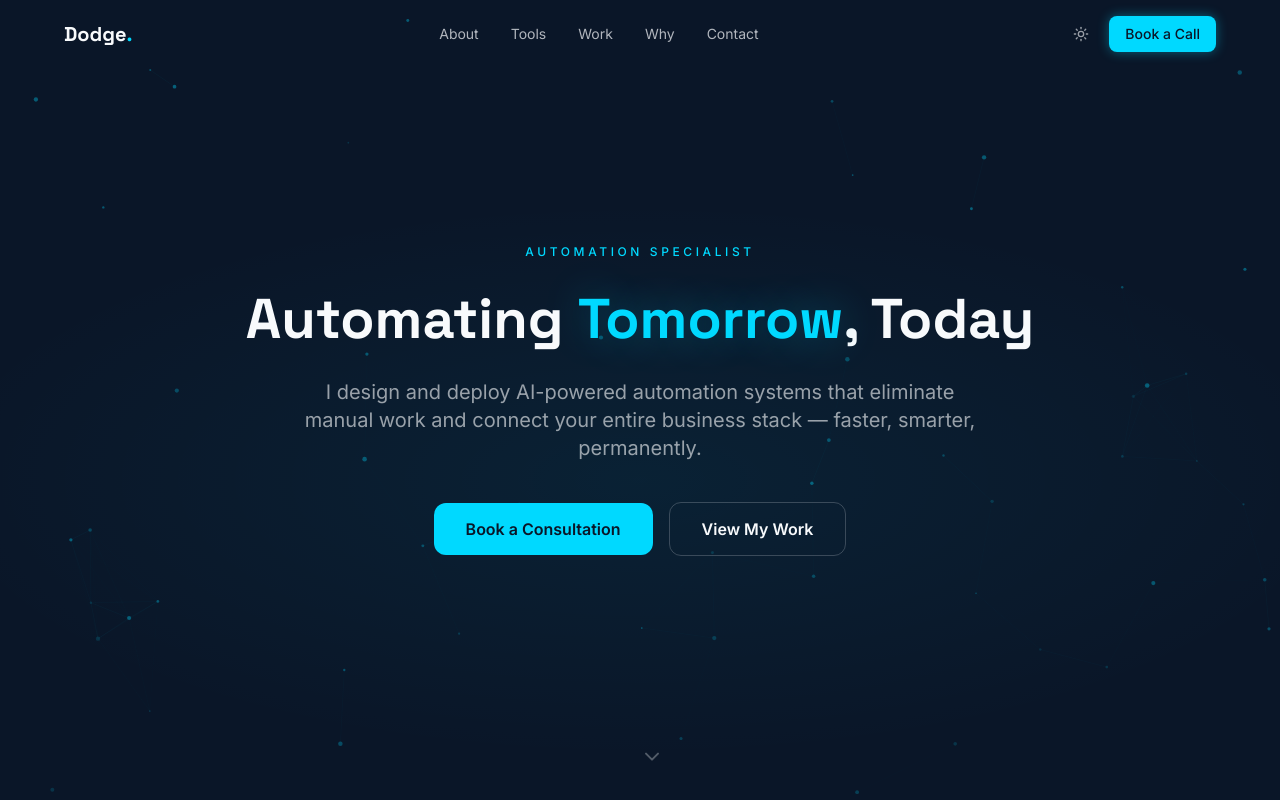
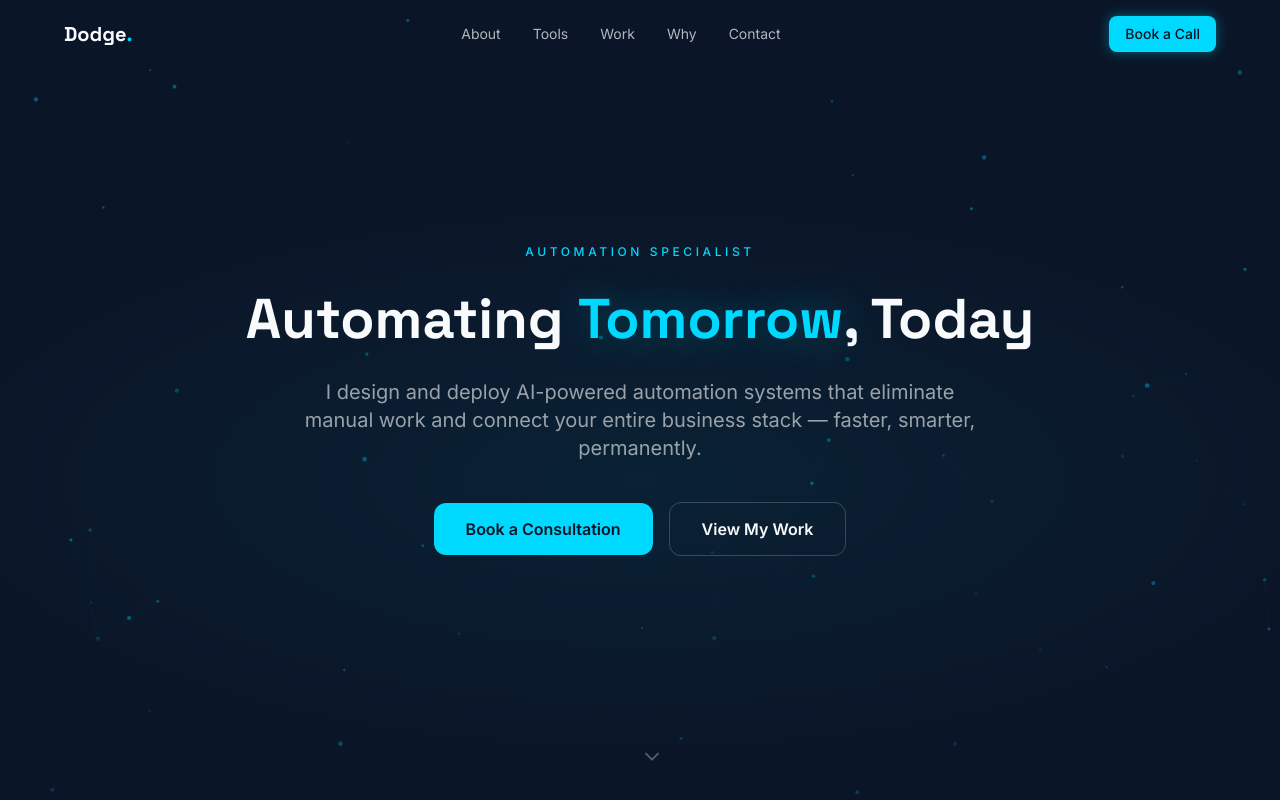
Before and after one commit to SiiiC1/AutomatewithDodge, a Next.js app: page / in a window 1280 px wide. Shown: the top 800 px of the page. Built offline with nearby package versions, Linux system fonts and the light colour scheme.

Commit message:
fix: remove dark/light toggle and fix Slack and Twilio logo colors

```diff
--- a/components/Navbar.tsx
+++ b/components/Navbar.tsx
@@ -1,8 +1,7 @@
 'use client'
 import { useState, useEffect } from 'react'
 import { motion, AnimatePresence } from 'framer-motion'
-import { Menu, X, Moon, Sun } from 'lucide-react'
-import { useTheme } from 'next-themes'
+import { Menu, X } from 'lucide-react'
 
 const NAV_LINKS = [
   { label: 'About', href: '#about' },
@@ -15,11 +14,7 @@ const NAV_LINKS = [
 export function Navbar() {
   const [scrolled, setScrolled] = useState(false)
   const [menuOpen, setMenuOpen] = useState(false)
-  const { theme, setTheme } = useTheme()
-  const [mounted, setMounted] = useState(false)
-
   useEffect(() => {
-    setMounted(true)
     const handleScroll = () => setScrolled(window.scrollY > 20)
     window.addEventListener('scroll', handleScroll, { passive: true })
     return () => window.removeEventListener('scroll', handleScroll)
@@ -60,17 +55,6 @@ export function Navbar() {
 
           {/* Right actions */}
           <div className="flex items-center gap-3">
-            {/* Dark mode toggle */}
-            {mounted && (
-              <button
-                onClick={() => setTheme(theme === 'dark' ? 'light' : 'dark')}
-                className="p-2 rounded-lg text-light/60 hover:text-primary transition-colors"
-                aria-label="Toggle theme"
-              >
-                {theme === 'dark' ? <Sun size={16} /> : <Moon size={16} />}
-              </button>
-            )}
-
             {/* CTA */}
             <motion.button
               onClick={() => handleNavClick('#contact')}
--- a/components/sections/Tools.tsx
+++ b/components/sections/Tools.tsx
@@ -21,9 +21,9 @@ const TOOL_LOGOS: Record<string, string> = {
   'supabase':         'https://cdn.simpleicons.org/supabase',
   'jira':             'https://cdn.simpleicons.org/jira',
   'asana':            'https://cdn.simpleicons.org/asana',
-  'slack':            'https://cdn.simpleicons.org/slack',
+  'slack':            'https://cdn.simpleicons.org/slack/ffffff',
   'whatsapp':         'https://cdn.simpleicons.org/whatsapp',
-  'twilio':           'https://cdn.simpleicons.org/twilio',
+  'twilio':           'https://cdn.simpleicons.org/twilio/ffffff',
   'zoom':             'https://cdn.simpleicons.org/zoom',
   'google-workspace': 'https://cdn.simpleicons.org/google',
   'meta-api':         'https://cdn.simpleicons.org/meta',
```
